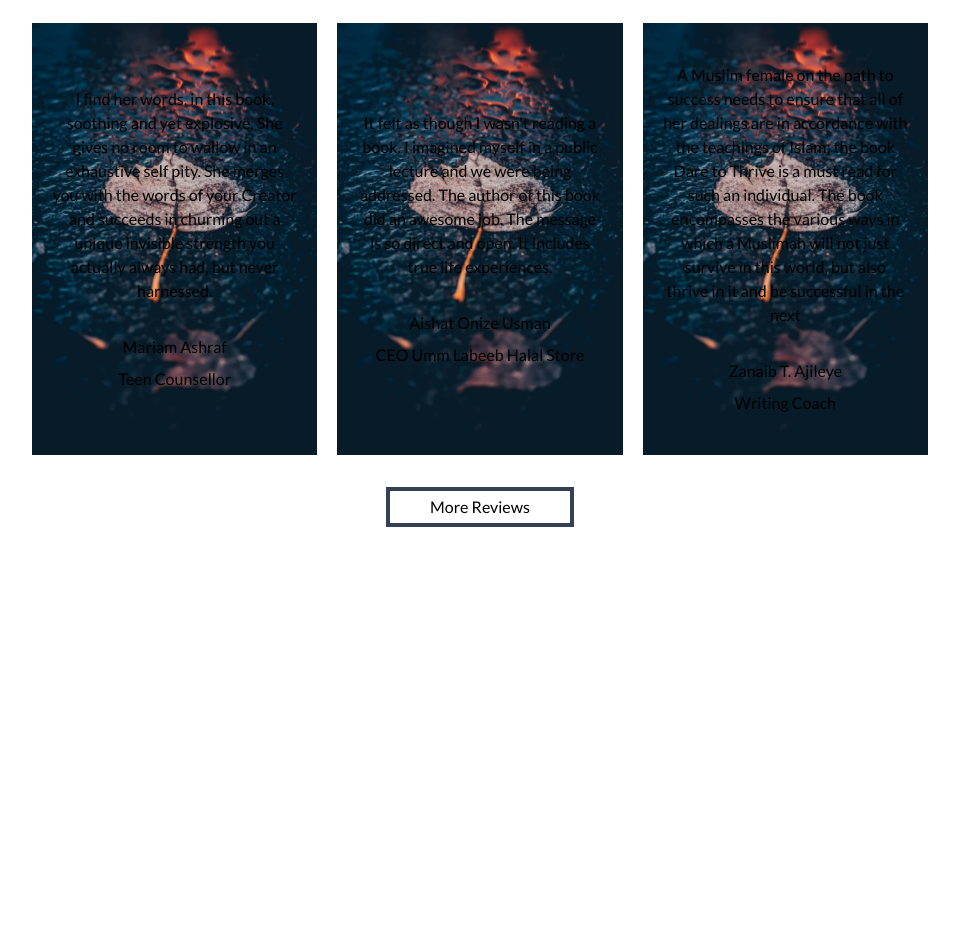
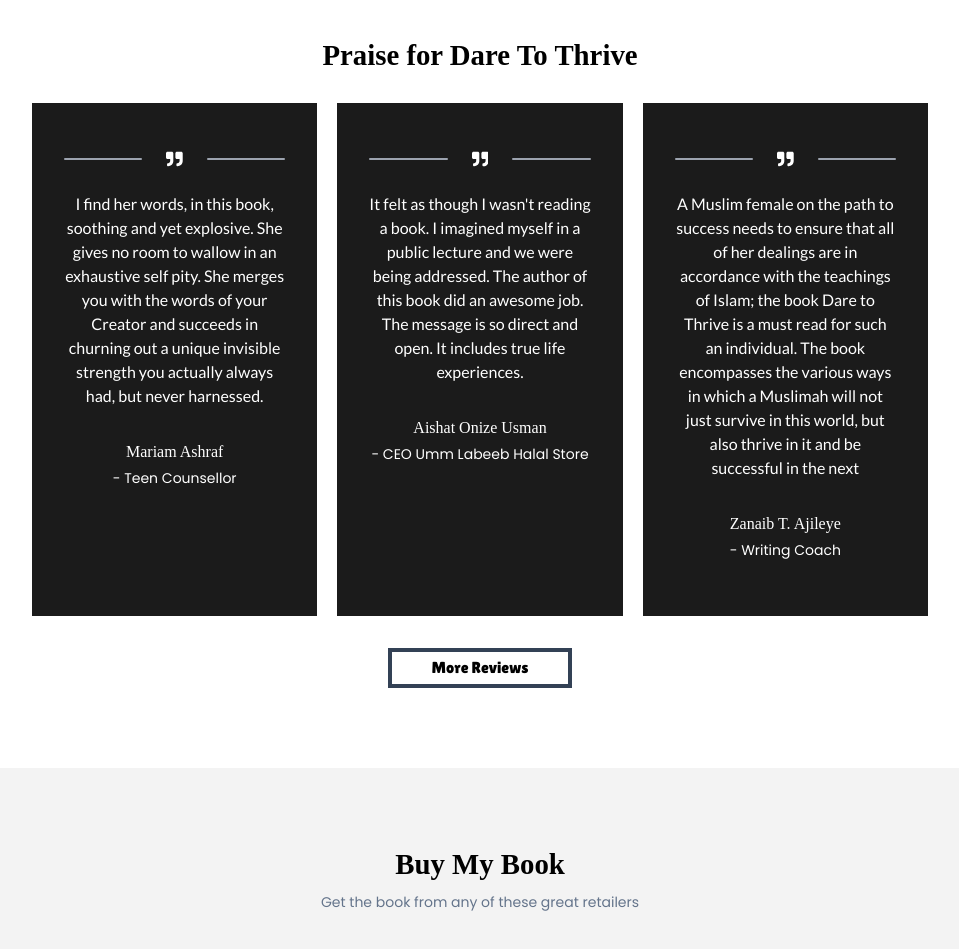
Before and after one commit to Mahmud1087/portfolio-projects, a React (Vite) app in the folder author_portfolio/: page / in a window 1280 px wide. Shown: the part 2320-3269 px from the top of the page, without its empty margins (160-1119 px from the left). Before the commit the page ends 2911 px from the top, so only its background shows below. Built offline with nearby package versions, Linux system fonts and the light colour scheme; a web font is replaced by a local one.

Commit message:
made some changes

```diff
--- a/author_portfolio/src/App.jsx
+++ b/author_portfolio/src/App.jsx
@@ -1,5 +1,6 @@
 // import { Router } from 'react-router-dom';
 import AboutMe from './components/AboutMe';
+import BuyMyBook from './components/BuyMyBook';
 import Header from './components/Header';
 import LatestBook from './components/LatestBook';
 import Reviews from './components/Reviews';
@@ -11,6 +12,7 @@ function App() {
       <AboutMe />
       <LatestBook />
       <Reviews />
+      <BuyMyBook />
       {/* <Router></Router> */}
     </>
   );
--- a/author_portfolio/src/components/BurMyBook.jsx
+++ /dev/null
@@ -1,4 +0,0 @@
-const BurMyBook = () => {
-  return <div>BurMyBook</div>;
-};
-export default BurMyBook;
--- /dev/null
+++ b/author_portfolio/src/components/BuyMyBook.jsx
@@ -0,0 +1,14 @@
+const BuyMyBook = () => {
+  return (
+    <div className='bg-[#f3f3f3]'>
+      <section className='container grid place-items-center'>
+        <h1 className='heading'>Buy My Book</h1>
+        <p className=' text-slate-500 text-sm mt-3 font-poppins'>
+          Get the book from any of these great retailers
+        </p>
+        <aside className='flex justify-between items-center'></aside>
+      </section>
+    </div>
+  );
+};
+export default BuyMyBook;
--- a/author_portfolio/src/components/LatestBook.jsx
+++ b/author_portfolio/src/components/LatestBook.jsx
@@ -3,7 +3,7 @@ import latest_book from '../assets/frontCover.jpg';
 
 const LatestBook = () => {
   return (
-    <div id='latestbook' className='bg-[#f3f3f3] pb-[4rem]'>
+    <div id='#latestbook' className='bg-[#f3f3f3] pb-[4rem]'>
       <section className='container flex gap-24 '>
         <div className='w-2/3 flex flex-col justify-center gap-5 font-poppins text-sm text-slate-500 leading-6'>
           <aside className='w-full leading-10'>
--- a/author_portfolio/src/components/Reviews.jsx
+++ b/author_portfolio/src/components/Reviews.jsx
@@ -7,14 +7,17 @@ const newArr = Array.from(arrLen, (v, i) => reviews[i]);
 
 const Reviews = () => {
   return (
-    <section className='container flex flex-col justify-center items-center gap-8'>
+    <section
+      id='#reviews'
+      className='container flex flex-col justify-center items-center gap-8'
+    >
       <h1 className='heading'>Praise for Dare To Thrive</h1>
       <div className='flex gap-5'>
         {newArr.map((rev) => {
           return <SingleReview key={rev.id} {...rev} />;
         })}
       </div>
-      <Link className=' border-4 border-slate-700 px-10 py-1'>
+      <Link className=' border-4 border-slate-700 px-10 py-1 font-lilita'>
         More Reviews
       </Link>
     </section>
--- a/author_portfolio/src/components/SingleReview.jsx
+++ b/author_portfolio/src/components/SingleReview.jsx
@@ -1,10 +1,17 @@
+import { FaQuoteRight } from 'react-icons/fa';
+
 const SingleReview = ({ review, occupation, name }) => {
   return (
-    <section className='w-full bg-heroBg bg-center bg-cover bg-blend-overlay flex flex-col justify-center items-center px-5 py-10 gap-8 text-center'>
+    <section className='w-full bg-[#1b1b1b] bg-center bg-cover bg-blend-overlay flex flex-col items-center px-8 py-14 gap-8 text-center text-white'>
+      <section className='w-full flex gap-6 h-[1px] items-center'>
+        <div className='w-full p-[1px] bg-gray-400 rounded-full'></div>
+        <FaQuoteRight className='text-5xl text-white' />
+        <div className='w-full p-[1px] bg-gray-400 rounded-full'></div>
+      </section>
       <p>{review}</p>
-      <div className='flex flex-col gap-2 text-center'>
-        <p>{name}</p>
-        <p>{occupation}</p>
+      <div className='flex flex-col gap-1 text-center'>
+        <p className='font-chelsea'>{name}</p>
+        <p className='font-poppins text-sm'>- {occupation}</p>
       </div>
     </section>
   );
--- a/author_portfolio/src/index.css
+++ b/author_portfolio/src/index.css
@@ -11,7 +11,7 @@ body {
 .container {
   width: 70vw;
   margin: auto;
-  padding: 4rem 0;
+  padding: 5rem 0;
 }
 
 .heading {
--- a/author_portfolio/tailwind.config.js
+++ b/author_portfolio/tailwind.config.js
@@ -11,6 +11,7 @@ export default {
       },
       backgroundImage: {
         heroBg: "url('./src/assets/heroBg.jpg')",
+        reviewBg: "url('./src/assets/reviewImg1.jpg')",
       },
     },
   },
```
